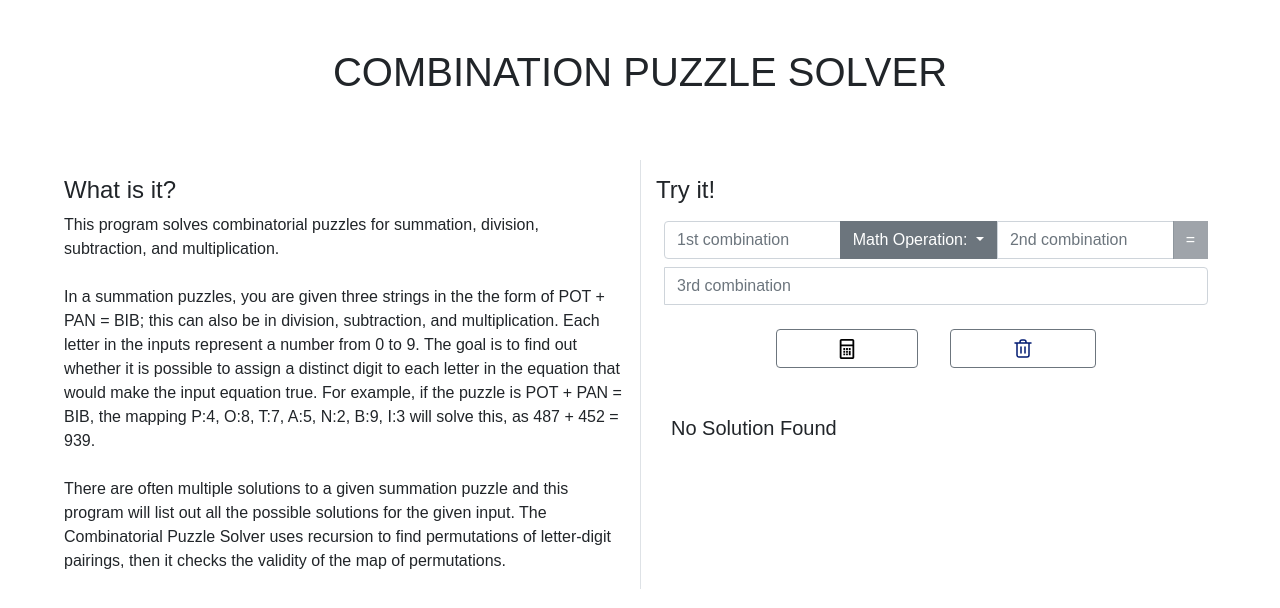
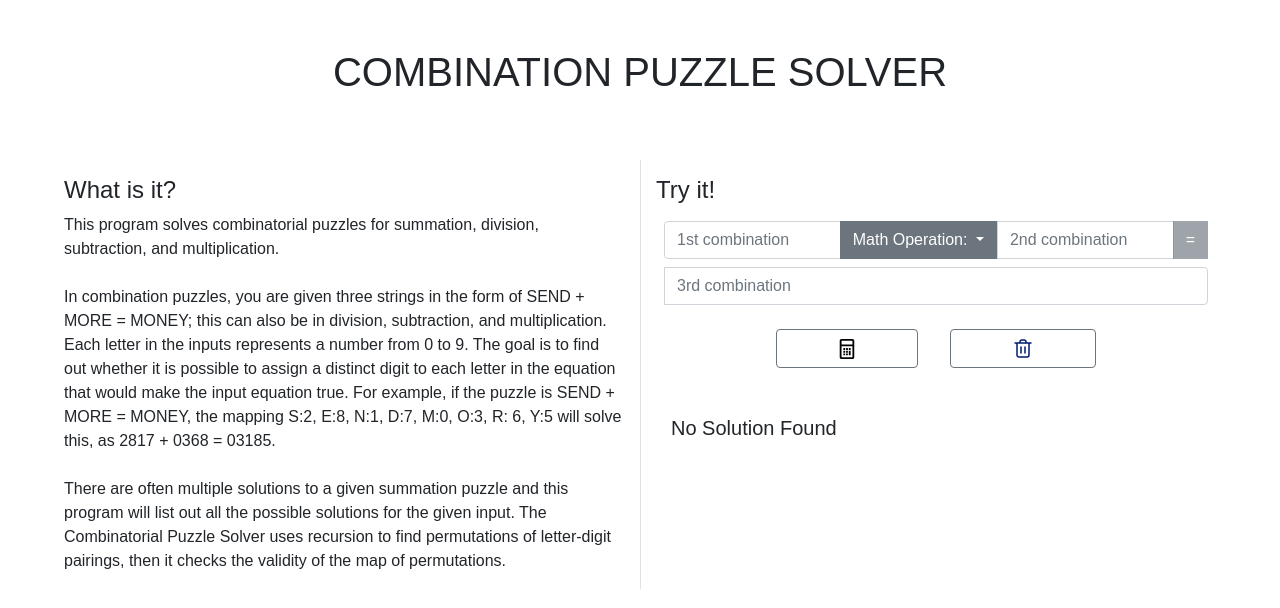
Before and after one commit to mehmetalperen/combinotorial-puzzle-solver, a React (Create React App) app: page / in a window 1280 px wide. Shown: the top 608 px of the page. Built offline with nearby package versions, Linux system fonts and the light colour scheme.

Commit message:
change text in app introduction. finish pj. ready to publish

```diff
--- a/src/App.js
+++ b/src/App.js
@@ -49,20 +49,21 @@ function App() {
               <h4 className="mt-3">What is it?</h4>
               <p>
                 This program solves combinatorial puzzles for summation,
-                division, subtraction, and multiplication. <br /> <br /> In a
-                summation puzzles, you are given three strings in the the form
-                of POT + PAN = BIB; this can also be in division, subtraction,
-                and multiplication. Each letter in the inputs represent a number
-                from 0 to 9. The goal is to find out whether it is possible to
-                assign a distinct digit to each letter in the equation that
-                would make the input equation true. For example, if the puzzle
-                is POT + PAN = BIB, the mapping P:4, O:8, T:7, A:5, N:2, B:9,
-                I:3 will solve this, as 487 + 452 = 939. <br /> <br /> There are
-                often multiple solutions to a given summation puzzle and this
-                program will list out all the possible solutions for the given
-                input. The Combinatorial Puzzle Solver uses recursion to find
-                permutations of letter-digit pairings, then it checks the
-                validity of the map of permutations.
+                division, subtraction, and multiplication. <br /> <br /> In
+                combination puzzles, you are given three strings in the form of
+                SEND + MORE = MONEY; this can also be in division, subtraction,
+                and multiplication. Each letter in the inputs represents a
+                number from 0 to 9. The goal is to find out whether it is
+                possible to assign a distinct digit to each letter in the
+                equation that would make the input equation true. For example,
+                if the puzzle is SEND + MORE = MONEY, the mapping S:2, E:8, N:1,
+                D:7, M:0, O:3, R: 6, Y:5 will solve this, as 2817 + 0368 =
+                03185.
+                <br /> <br /> There are often multiple solutions to a given
+                summation puzzle and this program will list out all the possible
+                solutions for the given input. The Combinatorial Puzzle Solver
+                uses recursion to find permutations of letter-digit pairings,
+                then it checks the validity of the map of permutations.
               </p>
             </div>
           </div>
```
